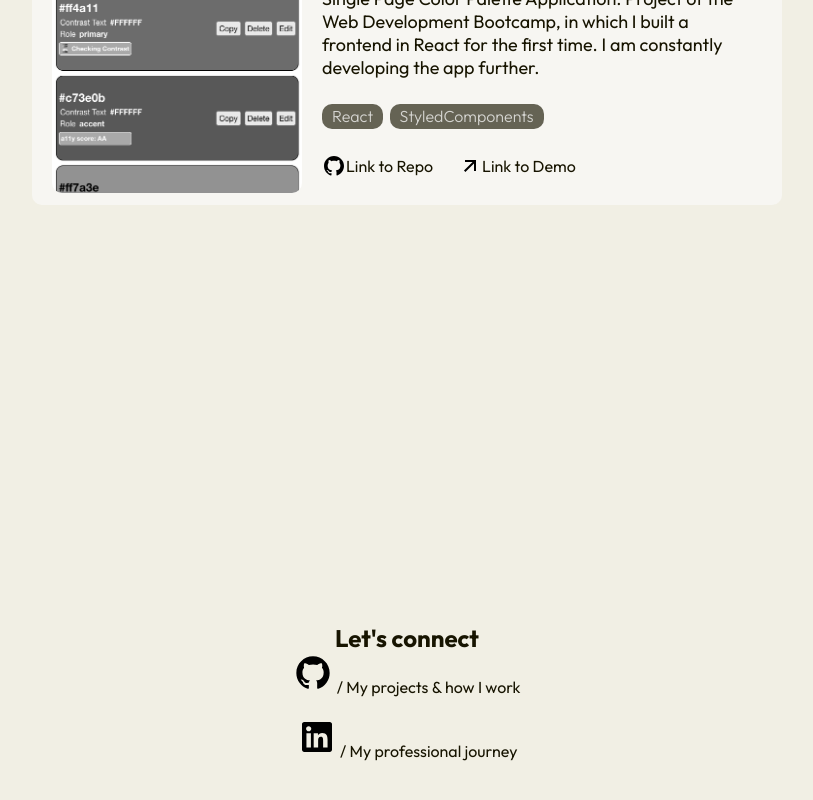
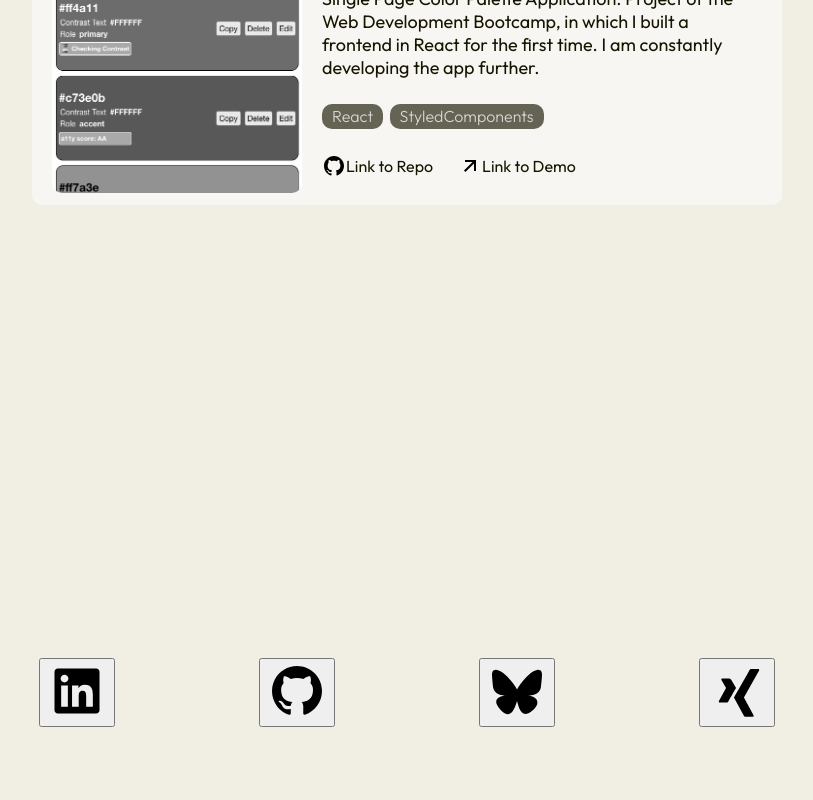
Before and after one commit to StephMode/personal-website, a React (Vite) app: page / in a window 1280 px wide. Shown: the part 2958-3758 px from the top of the page, without its empty margins (233-1046 px from the left). Built offline with nearby package versions, Linux system fonts and the light colour scheme.

Commit message:
feat: develop ConnectPage and associated components, prop drilling, add icons

```diff
--- a/src/App.jsx
+++ b/src/App.jsx
@@ -1,11 +1,10 @@
-import linkedInIcon from "./assets/linkedIn.svg";
-import githubIcon from "./assets/github.svg";
 import styled from "styled-components";
 import Navbar from "./components/layout/Navbar";
 import HomePage from "./components/pages/HomePage";
 import AboutPage from "./components/pages/AboutPage";
 import TechStackPage from "./components/pages/TechStackPage";
 import ProjectsPage from "./components/pages/ProjectsPage";
+import ConnectPage from "./components/pages/ConnectPage";
 
 export default function App() {
   return (
@@ -31,18 +30,7 @@ export default function App() {
       </StyledSection>
 
       <StyledSection id="connect">
-        <h2>Let's connect</h2>
-        <a href="https://github.com/StephMode" target="_blank">
-          <img src={githubIcon} alt="github logo" height={40} width={40} />
-          <span> / </span>
-          My projects & how I work
-        </a>
-        <br />
-        <a href="https://www.linkedin.com/in/stephanmodel" target="_blank">
-          <img src={linkedInIcon} alt="linkedin logo" height={40} width={40} />
-          <span> / </span>
-          My professional journey
-        </a>
+        <ConnectPage />
       </StyledSection>
       <StyledFooter>made by me</StyledFooter>
     </StyledMain>
--- /dev/null
+++ b/src/components/layout/SocialLinks.jsx
@@ -0,0 +1,25 @@
+import styled from "styled-components";
+import Button from "../ui/Button";
+
+const socialLinks = [
+  {
+    iconType: "linkedIn",
+    link: "https://www.linkedin.com/in/stephanmodel",
+  },
+  { iconType: "github", link: "https://github.com/StephMode" },
+  {
+    iconType: "blsky",
+    link: "https://www.linkedin.com/in/stephanmodel",
+  },
+  { iconType: "xing", link: "https://github.com/StephMode" },
+];
+
+export default function SocialLinks() {
+  return (
+    <>
+      {socialLinks.map((link) => {
+        return <Button link={link} iconType={link.iconType} />;
+      })}
+    </>
+  );
+}
--- /dev/null
+++ b/src/components/pages/ConnectPage.jsx
@@ -0,0 +1,24 @@
+import styled from "styled-components";
+import SocialLinks from "../layout/SocialLinks";
+
+export default function ConnectPage() {
+  return (
+    <StyledGridContainer>
+      <SocialLinks />
+    </StyledGridContainer>
+  );
+}
+
+const StyledGridContainer = styled.div`
+  display: grid;
+  grid-template-columns: repeat(4, minmax(200px, 1fr));
+  grid-template-rows: 200px;
+  justify-items: center;
+  align-items: center;
+  gap: 20px;
+  @media screen and (max-width: 840px) {
+    grid-template-columns: repeat(2, minmax(150px, 1fr));
+    grid-template-rows: repeat(2, minmax(150px, 1fr));
+    gap: 10px;
+  }
+`;
--- /dev/null
+++ b/src/components/ui/Button.jsx
@@ -0,0 +1,29 @@
+import styled from "styled-components";
+import linkedInIcon from "/src/assets/linkedIn.svg";
+import githubIcon from "/src/assets/github.svg";
+import blueskyIcon from "/src/assets/bluesky-fill.svg";
+import xingIcon from "/src/assets/xing-fill.svg";
+
+export default function Button({ link, iconType }) {
+  const buttonLinkIcons = {
+    labels: [
+      { labelID: "linkedIn", buttonIcon: linkedInIcon },
+      { labelID: "github", buttonIcon: githubIcon },
+      { labelID: "blsky", buttonIcon: blueskyIcon },
+      { labelID: "xing", buttonIcon: xingIcon },
+    ],
+    returnIcon() {
+      const buttonIconFinder = this.labels.find(
+        (label) => label.labelID === iconType
+      );
+      return buttonIconFinder ? buttonIconFinder.buttonIcon : "";
+    },
+  };
+  return (
+    <button>
+      <a href={link.link}>
+        <img src={buttonLinkIcons.returnIcon()} height={60} />
+      </a>
+    </button>
+  );
+}
```
Also changed, not shown: src/assets/bluesky-fill.svg (added), src/assets/xing-fill.svg (added).
